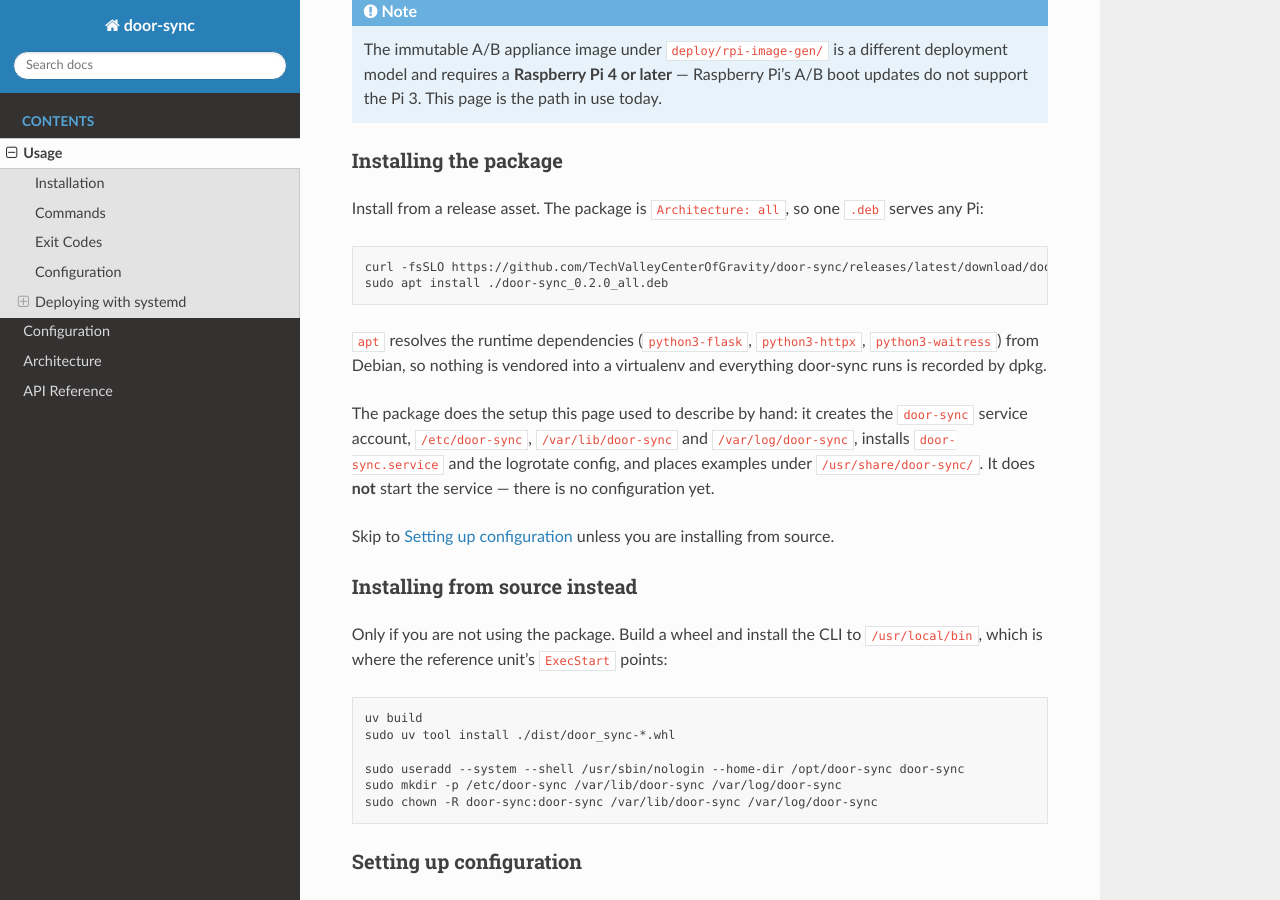
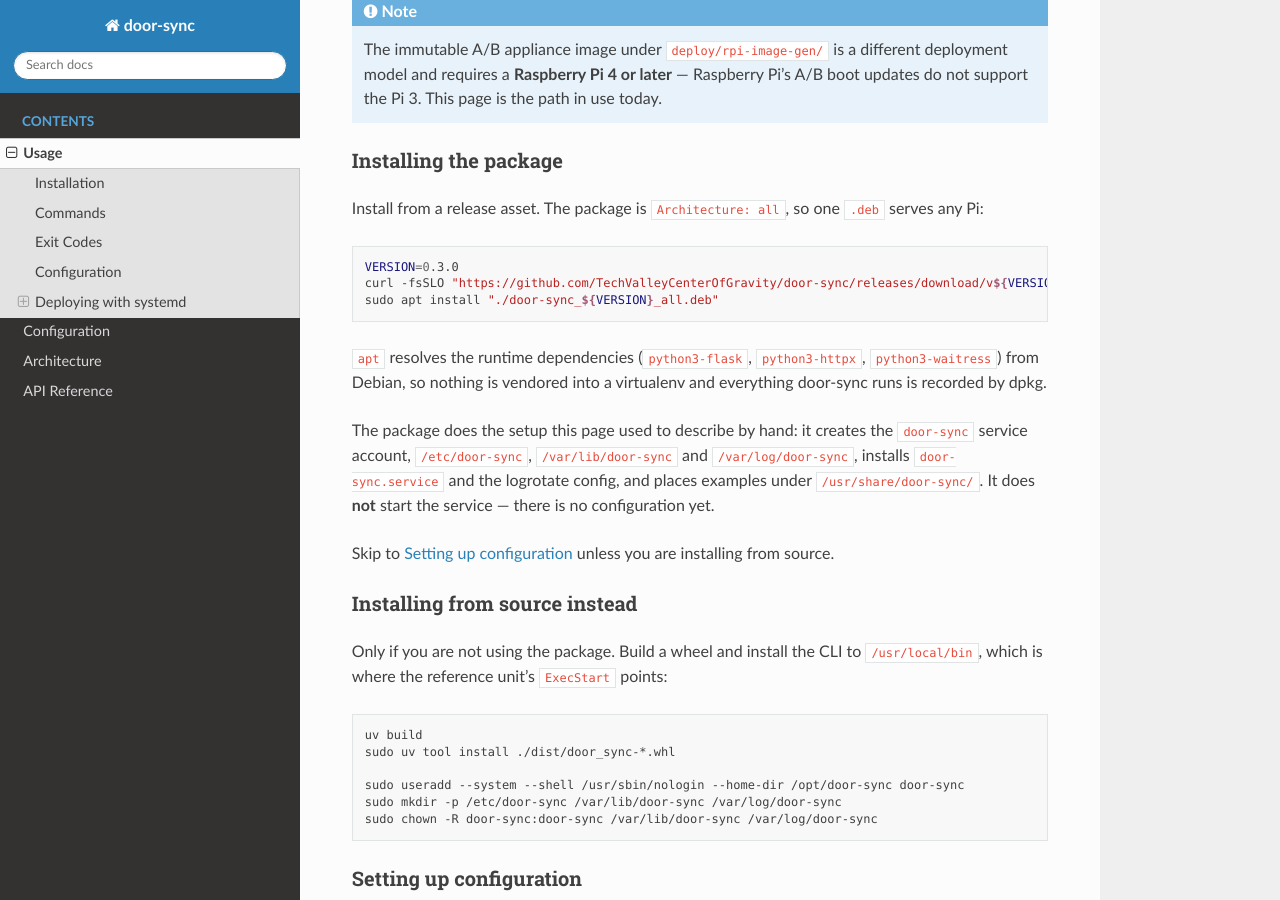
Before and after one commit to TechValleyCenterOfGravity/door-sync, a Sphinx documentation site: the page built from docs/usage.rst, in a window 1280 px wide and 900 px high, scrolled down 1443 px. Built offline with Sphinx 7.4.7 and the Read the Docs theme 3.1.0, drawn with Linux system fonts in a browser that asks for light colours.

Commit message:
chore: bump version to 0.3.0
A minor bump rather than a patch, despite there being no new feature.
0.3.0 changes behaviour an operator may be relying on:

  - alert.flag moves from /var/run/door-sync to /var/lib/door-sync, so it
    survives a reboot. External monitoring watching the old path stops
    seeing alerts -- silently, which is the worst way to learn about it.
  - door-sync.service drops RuntimeDirectory=, which no longer has a
    purpose now that nothing is written under /run.
  - validate-config gains a new way to exit 1: a group- or world-readable
    env file. A script doing `validate-config && systemctl start` will
    fail against a 0644 env that previously passed.

Calling that a patch would imply a safe drop-in. It also carries the NFC
card-unassign fix (#63), without which card removal never worked at all
against a real controller.

Updated in every place the project version appears:

  pyproject.toml                                  project.version
  uv.lock                                         regenerated by uv lock
  docs/conf.py                                    release
  deploy/rpi-image-gen/config/door-sync-ab.yaml   artefact.version

plus the example command lines in the packaging and image READMEs, which
are meant to be copy-pasteable.

Three 0.2.0 references are deliberately left alone. Two are historical --
the partition measurements state which build they came from, and would
become false if bumped. The third is X-Env-Layer-Version in the appliance
layer, which versions the layer definition rather than the payload; the
0.2.0 bump left it too.

docs/usage.rst pinned the download to a filename under /releases/latest/,
which breaks the moment the version moves, since that path needs an exact
asset name. It now takes VERSION once and builds both the URL and the
filename from it.

Co-Authored-By: Claude Opus 5 (1M context) <noreply@anthropic.com>

```diff
--- a/docs/conf.py
+++ b/docs/conf.py
@@ -5,7 +5,7 @@ sys.path.insert(0, str(Path(__file__).resolve().parent.parent / "src"))
 
 project = "door-sync"
 author = "Ryan Morash"
-release = "0.2.0"
+release = "0.3.0"
 
 extensions = [
     "sphinx.ext.autodoc",
--- a/docs/usage.rst
+++ b/docs/usage.rst
@@ -83,8 +83,9 @@ Install from a release asset. The package is ``Architecture: all``, so one
 
 .. code-block:: bash
 
-   curl -fsSLO https://github.com/TechValleyCenterOfGravity/door-sync/releases/latest/download/door-sync_0.2.0_all.deb
-   sudo apt install ./door-sync_0.2.0_all.deb
+   VERSION=0.3.0
+   curl -fsSLO "https://github.com/TechValleyCenterOfGravity/door-sync/releases/download/v${VERSION}/door-sync_${VERSION}_all.deb"
+   sudo apt install "./door-sync_${VERSION}_all.deb"
 
 ``apt`` resolves the runtime dependencies (``python3-flask``, ``python3-httpx``,
 ``python3-waitress``) from Debian, so nothing is vendored into a virtualenv and
--- a/pyproject.toml
+++ b/pyproject.toml
@@ -1,6 +1,6 @@
 [project]
 name = "door-sync"
-version = "0.2.0"
+version = "0.3.0"
 description = "CiviCRM-to-UniFi sync service for door access control"
 readme = "README.md"
 authors = [
```
Also changed, not shown: deploy/rpi-image-gen/README.md, packaging/deb/README.md, 2 other files.
